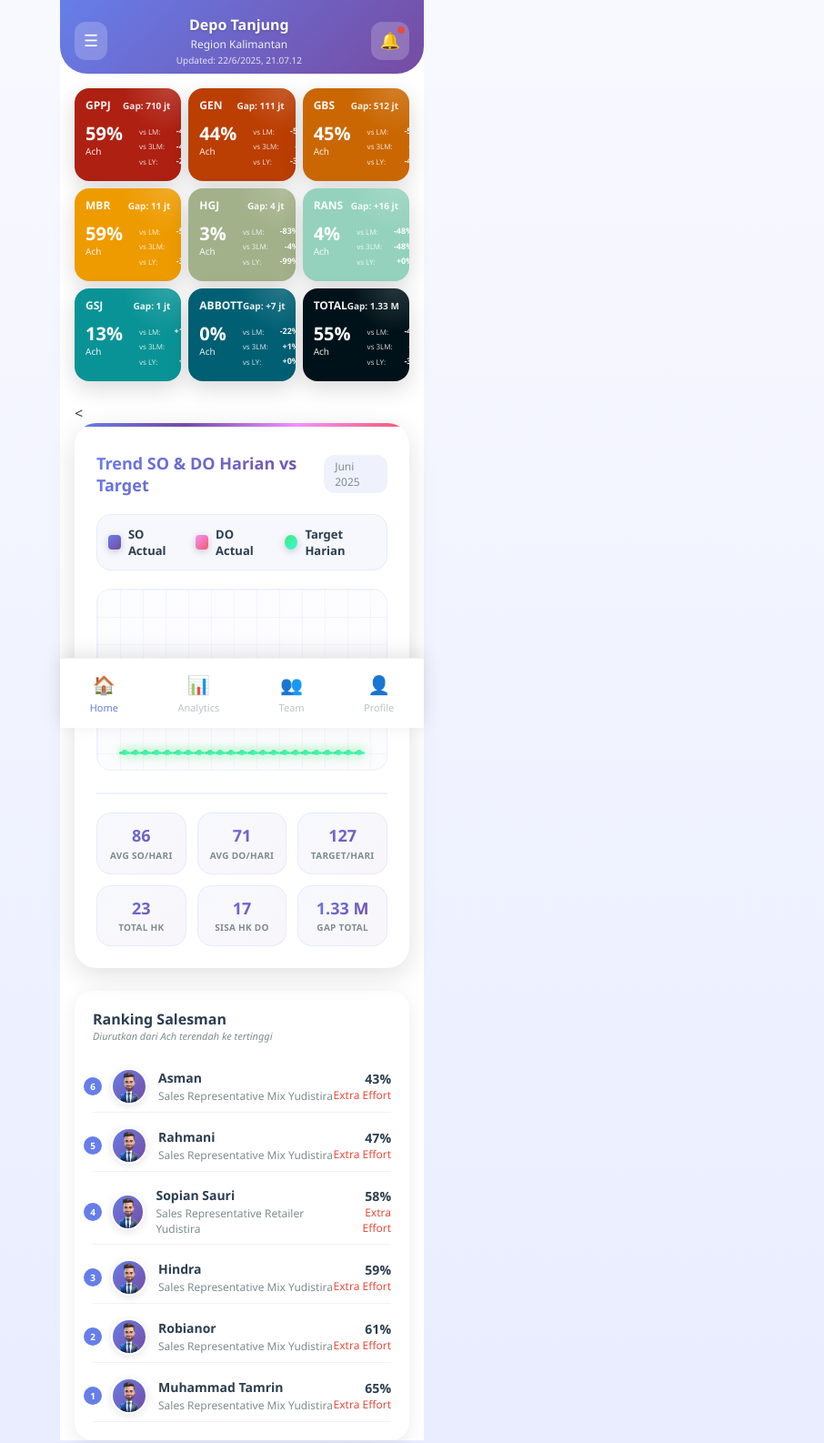
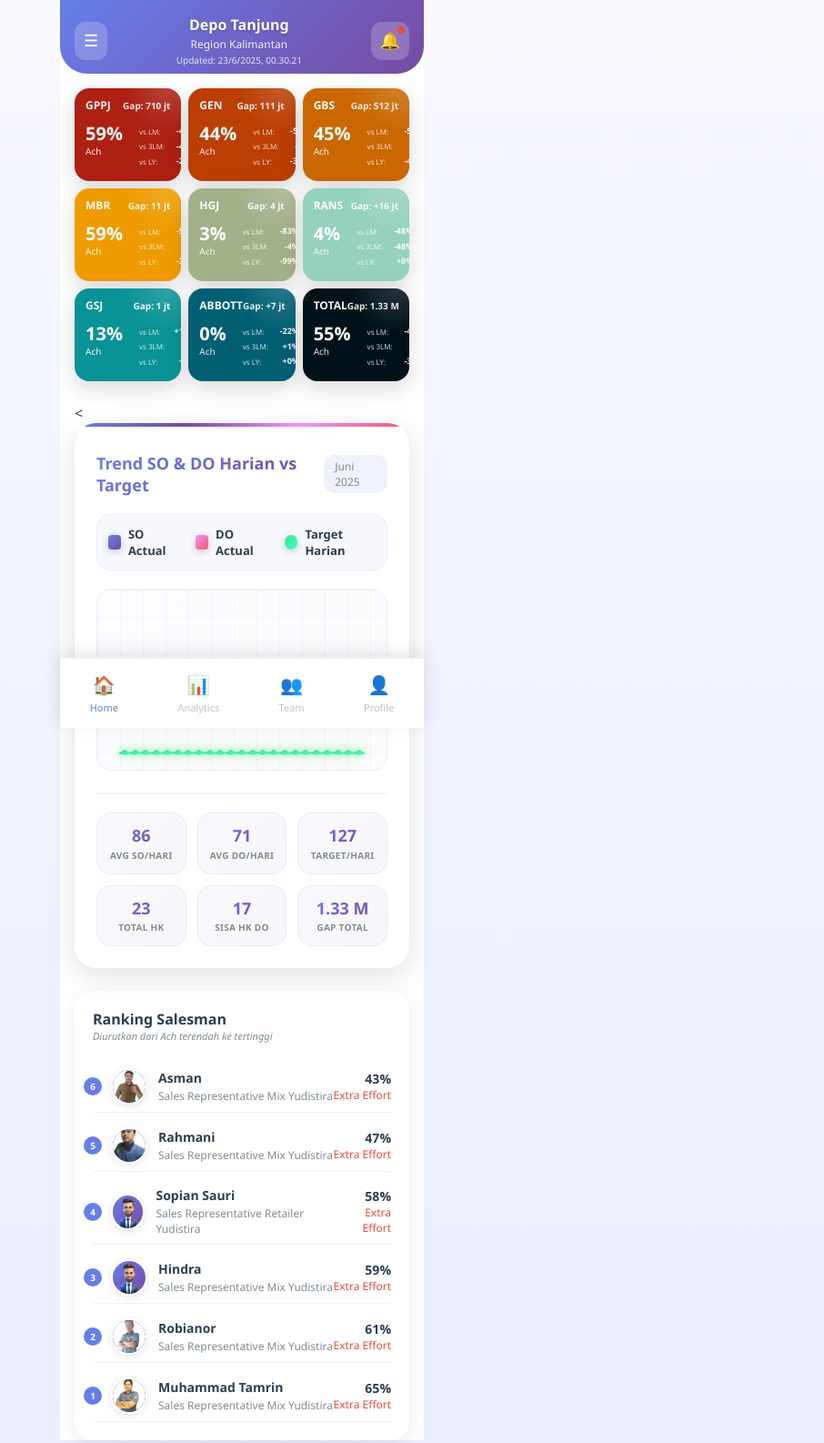
Before and after one commit to kisman271128/salesman-dashboard, a plain HTML site: page dashboard.html in a window 1280 px wide. Shown: the whole page at 91% size, without its empty margins (374-1280 px from the left). Drawn offline with Linux system fonts and the light colour scheme; sample sign-in values are in the browser's storage.

Commit message:
Morning update: 2025-06-23 00:30:22

```diff
--- a/dashboard.html
+++ b/dashboard.html
@@ -1095,7 +1095,7 @@
 			const statusClass = getStatusClass(salesman.status);
 
 			// ✅ Generate photo URLs dengan multiple format fallback
-			const photoExtensions = ['jpg', 'jpeg', 'png', 'webp'];
+			const photoExtensions = ['jpg'];
 			const nik = salesman.id;
 
 			item.innerHTML = `
--- a/data/dashboard.json
+++ b/data/dashboard.json
@@ -1,5 +1,5 @@
 {
-  "last_updated": "2025-06-22 21:07:12",
+  "last_updated": "2025-06-23 00:30:21",
   "depo_name": "Depo Tanjung",
   "region_name": "Region Kalimantan",
   "lob_cards": [
```
Also changed, not shown: photos/17210032876.jpg (renamed from photos/017210032876.jpg), photos/17210036369.jpg (renamed from photos/017210036369.jpg), photos/17210037632.jpg (renamed from photos/017210037632.jpg), photos/17210037713.jpg (renamed from photos/017210037713.jpg), 1 other file.
